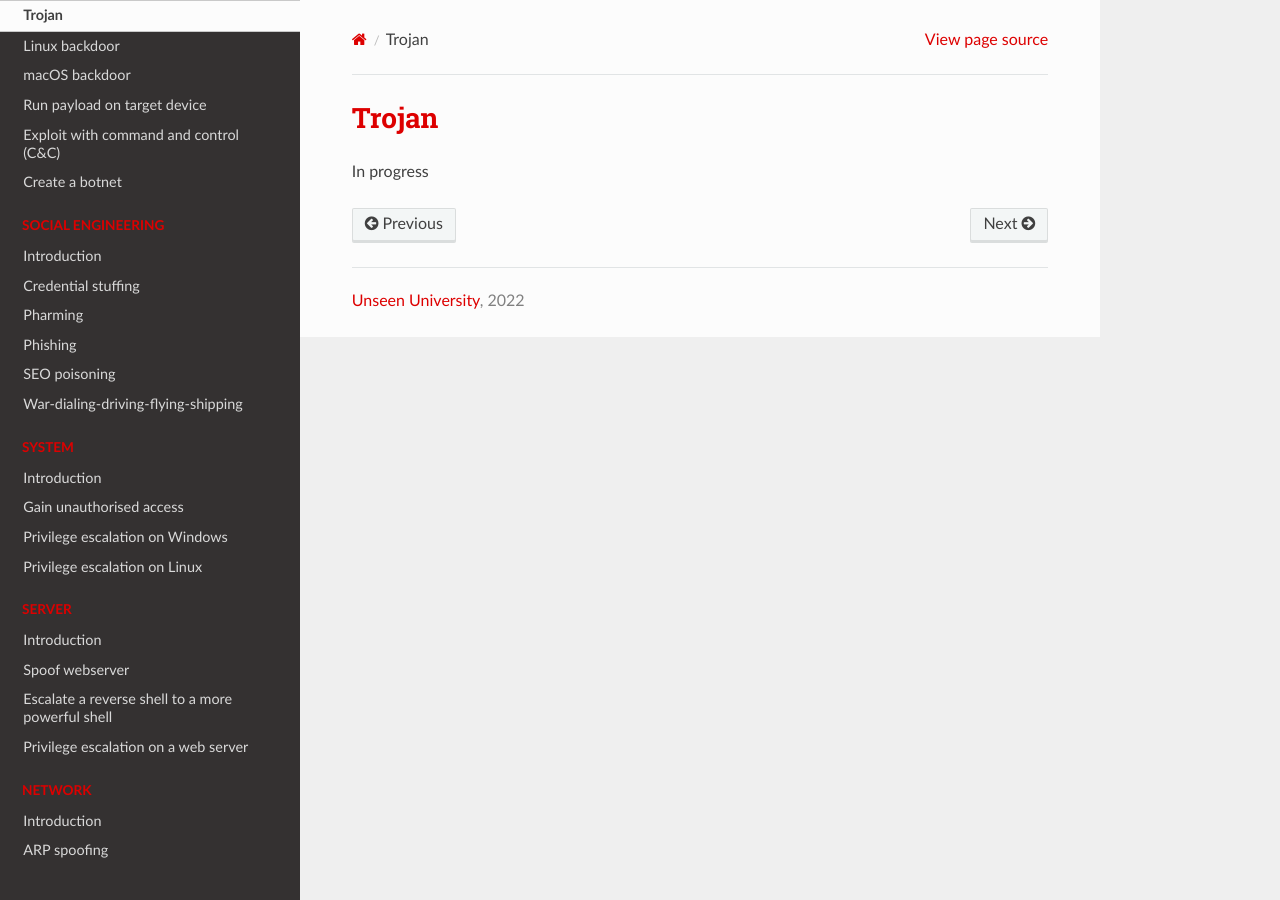
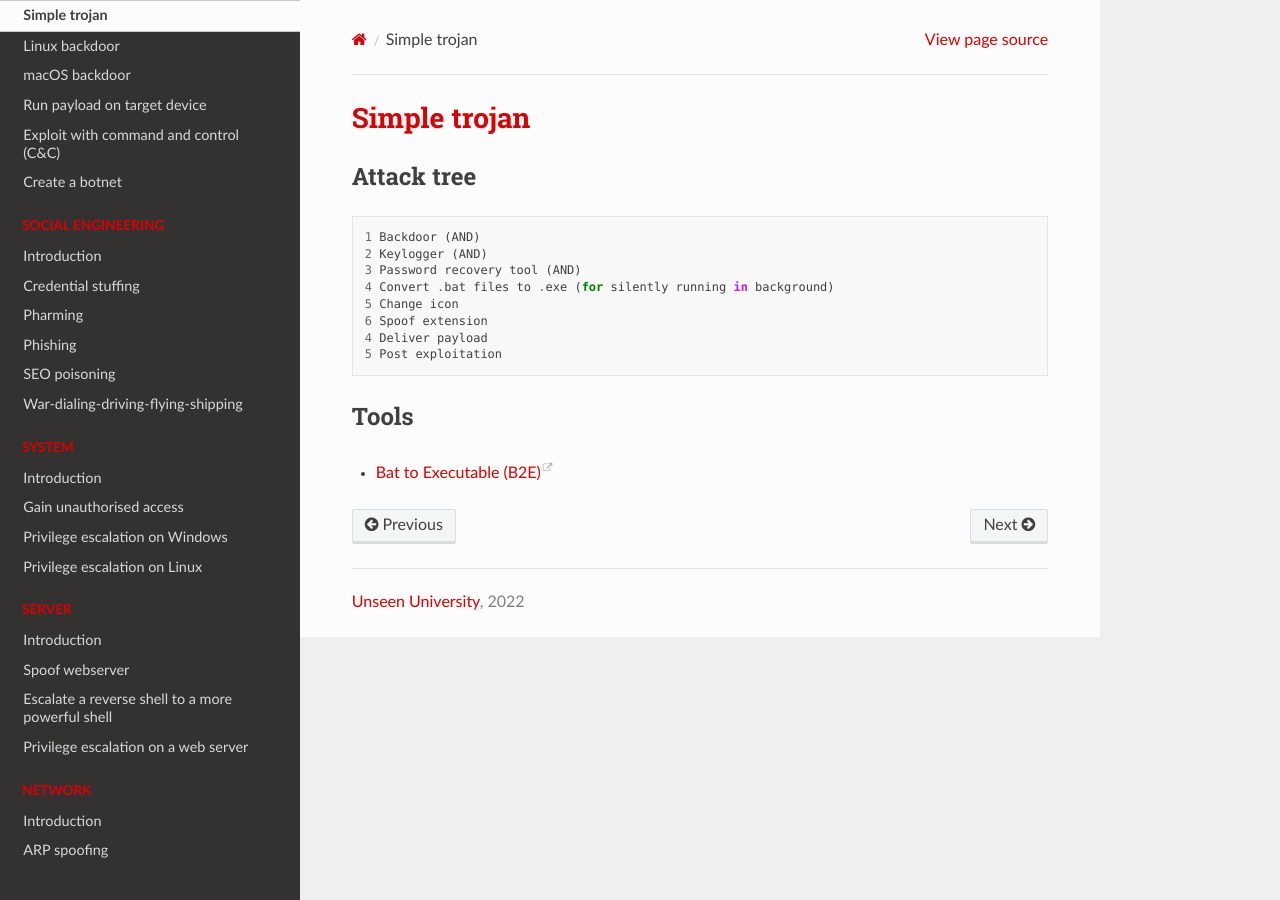
Before and after one commit to tymyrddin/red-basic, a Sphinx documentation site: the page built from source/docs/malware/Trojan.md, in a window 1280 px wide. Built offline with Sphinx 7.4.7 and the Read the Docs theme 2.0.0, drawn with Linux system fonts in a browser that asks for light colours.

Commit message:
trojan and deliver

````diff
--- a/source/docs/malware/Trojan.md
+++ b/source/docs/malware/Trojan.md
@@ -1,3 +1,17 @@
-# Trojan
+# Simple trojan
 
-In progress
+## Attack tree
+```
+1 Backdoor (AND)
+2 Keylogger (AND)
+3 Password recovery tool (AND)
+4 Convert .bat files to .exe (for silently running in background)
+5 Change icon
+6 Spoof extension
+4 Deliver payload
+5 Post exploitation
+```
+
+## Tools
+
+* [Bat to Executable (B2E)](https://github.com/tokyoneon/B2E/blob/master/Bat_To_Exe_Converter.zip)
````
Also changed, not shown: source/docs/malware/Target-device.md (+1 -0 lines).
